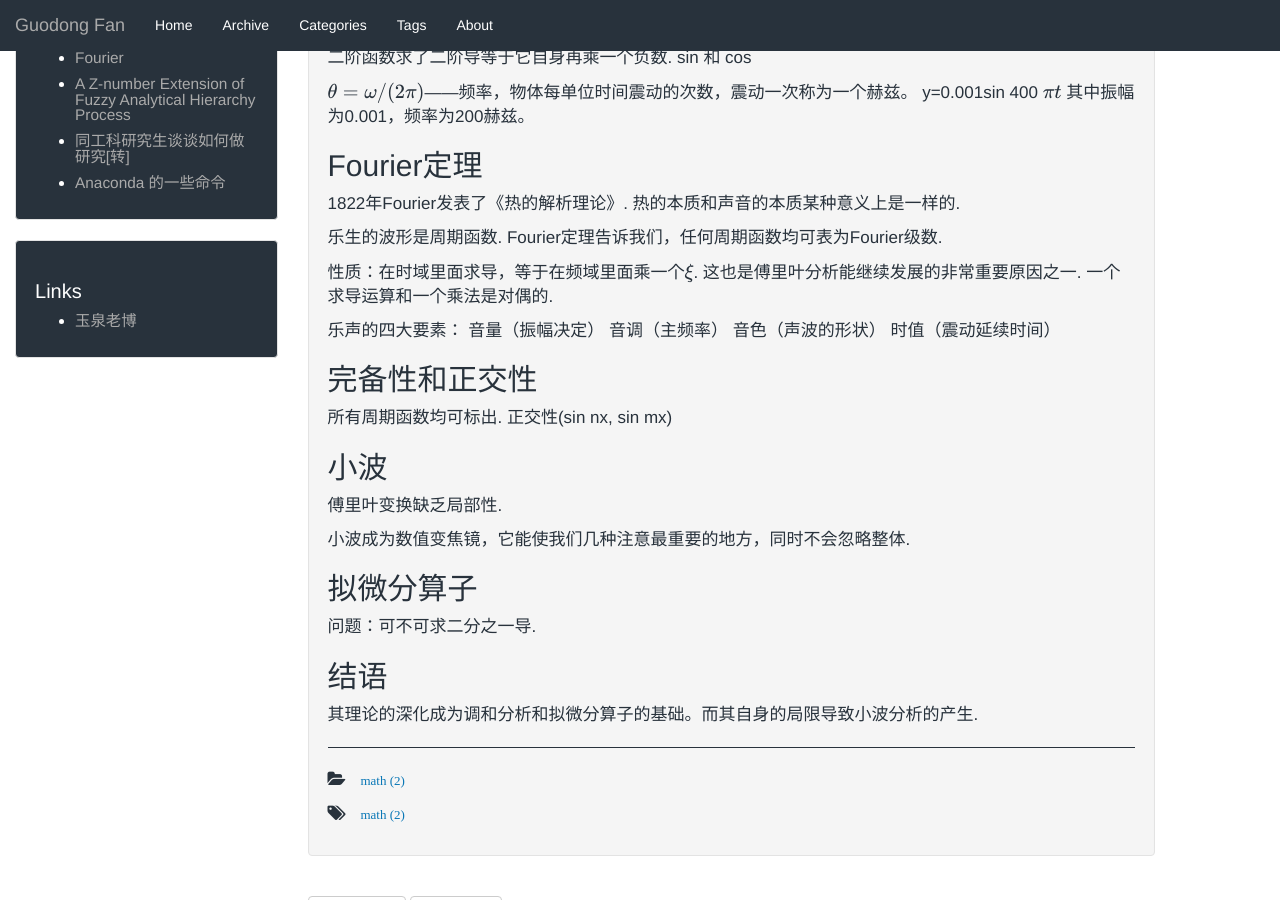
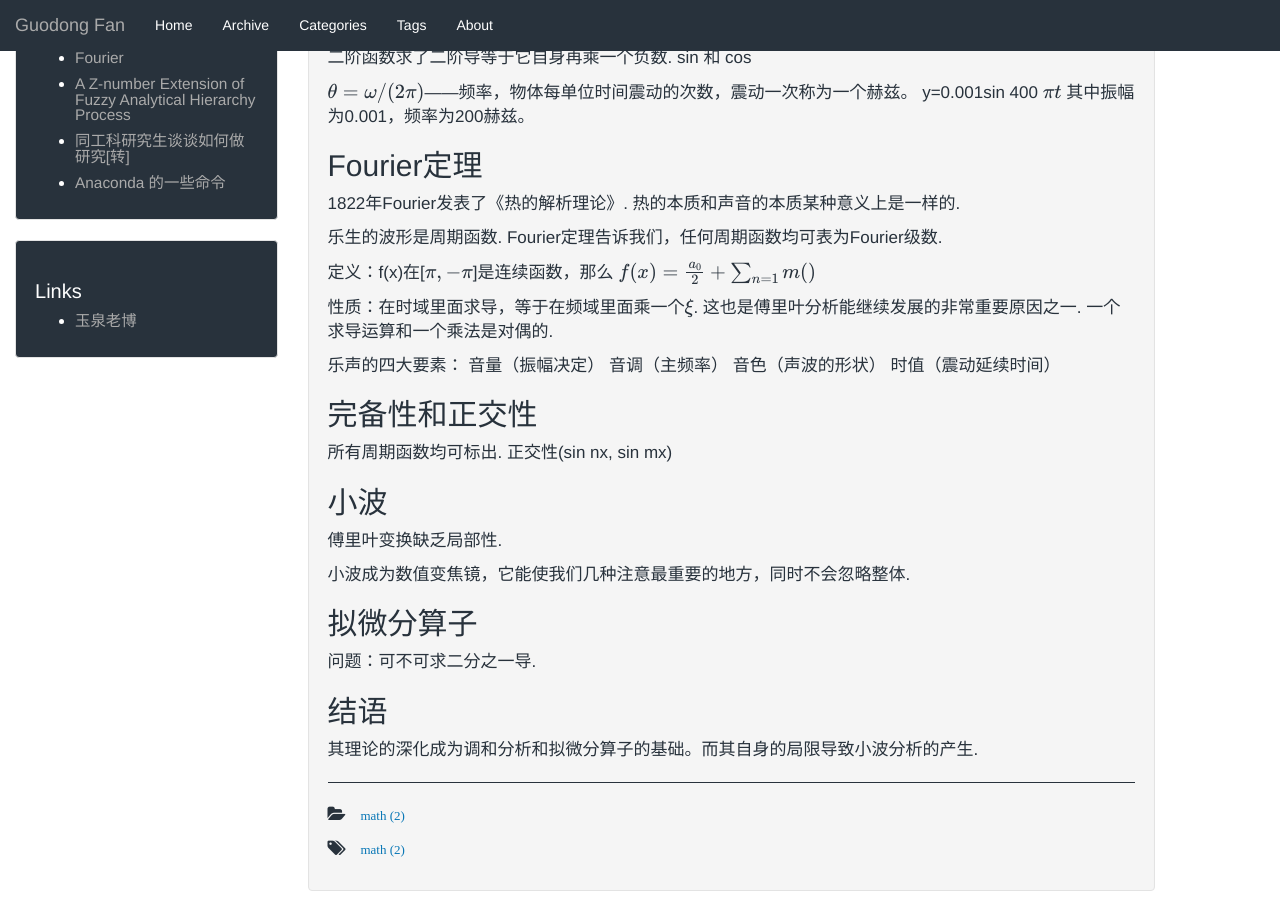
Before and after one commit to GuodongFan/GuodongFan.github.io, a Jekyll site: the page built from _posts/2019-07-29-Fourier.md, in a window 1280 px wide and 900 px high, scrolled down 463 px. Built offline with Jekyll 4.4.1, drawn with Linux system fonts in a browser that asks for light colours; our own code applies the rules of GitHub Pages for plain Markdown files; formulas are drawn with MathJax 3.

Commit message:
Update 2019-07-29-Fourier.md

```diff
--- a/_posts/2019-07-29-Fourier.md
+++ b/_posts/2019-07-29-Fourier.md
@@ -27,13 +27,15 @@ $\theta=\omega/(2\pi)$——频率，物体每单位时间震动的次数，震
 y=0.001sin 400 $\pi t$ 其中振幅为0.001，频率为200赫兹。
 
 
-
 ## Fourier定理
 
 1822年Fourier发表了《热的解析理论》. 热的本质和声音的本质某种意义上是一样的.
 
 乐生的波形是周期函数.
 Fourier定理告诉我们，任何周期函数均可表为Fourier级数.
+
+定义：f(x)在[$\pi, -\pi$]是连续函数，那么
+$f(x)=\frac{a_0}{2}+\sum_{n=1}{m}()$
 
 
 性质：在时域里面求导，等于在频域里面乘一个$\xi$.
```
